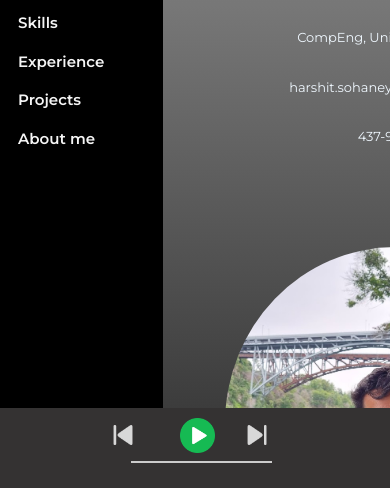
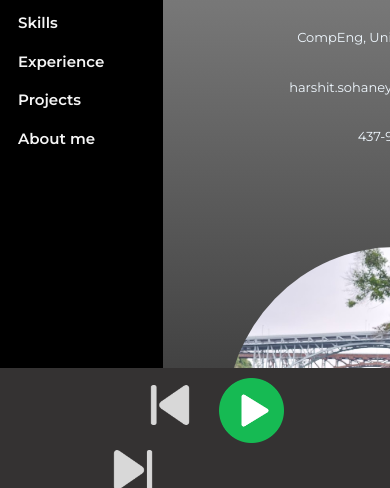
Before and after one commit to HarshitSohaney/Personal-Website, a plain HTML site: page index.html in a window 390 px wide. Shown: the part 356-844 px from the top of the page. Drawn offline with nearby package versions, Linux system fonts and the light colour scheme; a web font is replaced by a local one.

Commit message:
commiting again to push

```diff
--- a/css/footerPlayer.css
+++ b/css/footerPlayer.css
@@ -36,13 +36,15 @@
 }
 /* The progress container (grey background) */
 .progress-container {
-
     width: 70%;
     height: 2px;
     margin: auto;
     background: #ccc;
     padding: 0;
   }
+.progress-bar-wrapper {
+  padding: 10px;
+}
 
 /* The progress bar (scroll indicator) */
 .progress-bar {
@@ -56,6 +58,12 @@
 }
 .audio-buttons {
   margin-top: 7px;
+}
+#previous-button {
+  align-items: right;
+}
+#next-button {
+  align-items: left;
 }
 .audio-buttons:active {
   transform: translateY(1px);
@@ -75,3 +83,19 @@
   font-weight: 600;
   font-family: montserrat;
 }
+@media screen and (max-width: 700px) {
+  .progress-container {
+    width: 100%;
+  }
+  .footerStyle {
+    height: 120px;
+  }
+  #previous-button, #next-button {
+    width: 40px;
+    height: 40px;
+  }
+  #play-button {
+    width: 65px;
+    height: 65px;
+  }
+}
--- a/index.html
+++ b/index.html
@@ -23,7 +23,7 @@
 </head>
 <body>
   <div class="container-grid">
-    <div class="Navbar sidebar">
+    <div class="Navbar sidebar" id="sidebar">
       <div class="Links">
         <a rel="noopener" href="https://www.linkedin.com/in/harshitsohaney/" target="_blank">
           <img alt="LinkedIn" src="icons/in.png"
@@ -672,23 +672,35 @@
         <div class="container">
           <div class="row">
             <div class="container-fluid">
-              <div class="row justify-content-md-center">
-                <div class="col col-lg-auto">
-                  <input type="image" id="previous-button" name="Previous"class="audio-buttons" src="icons/previous-grey.png" alt="text" width="20" height="20" onmouseover="hover_prev(this);" onmouseout="unhover_prev(this);">
+              <div class="row justify-content-md-center d-flex">
+                <div class="col col-lg-auto float-end">
+                  <div class="float-end">
+                    <input type="image" id="previous-button" name="Previous"class="audio-buttons" src="icons/previous-grey.png" alt="text" width="20" height="20" onmouseover="hover_prev(this);" onmouseout="unhover_prev(this);">
+                  </div>
                 </div>
+
                 <div class="col col-md-auto">
-                  <input name="Play" type="image" id="play-button" src="icons/play-button.png"  alt="text"   width="35" height="35">
+                  <div class="d-flex justify-content-center">
+                    <input name="Play" type="image" id="play-button" src="icons/play-button.png"  alt="text"   width="35" height="35">
+                  </div>
+
                 </div>
                 <div class="col col-lg-auto">
-                  <input type="image" name="Next" id="next-button" href="#skills" class="audio-buttons"  src="icons/next-grey.png" alt="text"  width="20" height="20" onmouseover="hover_next(this);" onmouseout="unhover_next(this);">
+                  <div class="float-start">
+                    <input type="image" name="Next" id="next-button" href="#skills" class="audio-buttons"  src="icons/next-grey.png" alt="text"  width="20" height="20" onmouseover="hover_next(this);" onmouseout="unhover_next(this);">
+                  </div>
+
                 </div>
               </div>
             </div>
           </div>
           <div class="row">
-            <div class="progress-container">
-              <div class="progress-bar" id="myBar"></div>
+            <div class="progress-bar-wrapper">
+              <div class="progress-container">
+                <div class="progress-bar" id="myBar"></div>
+              </div>
             </div>
+
           </div>
         </div>
       </div>
```
